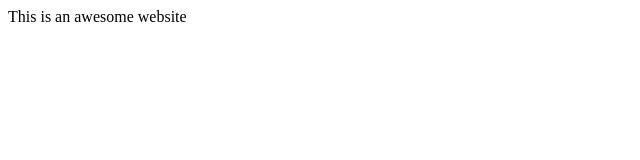
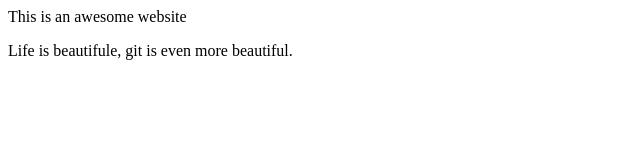
Before and after one commit to mohammedqas189/GreatLearningVCS, a plain HTML site: page index.html in a window 1280 px wide. Shown: the whole page, without its empty margins (0-640 px from the left). Drawn offline with Linux system fonts and the light colour scheme.

Commit message:
added <p> tag to index.html

```diff
--- a/index.html
+++ b/index.html
@@ -5,4 +5,8 @@ Sample Website
 <head>
 This is an awesome website
 </head>
+
+<p>
+Life is beautifule, git is even more beautiful.
+</p>
 </html>
```
